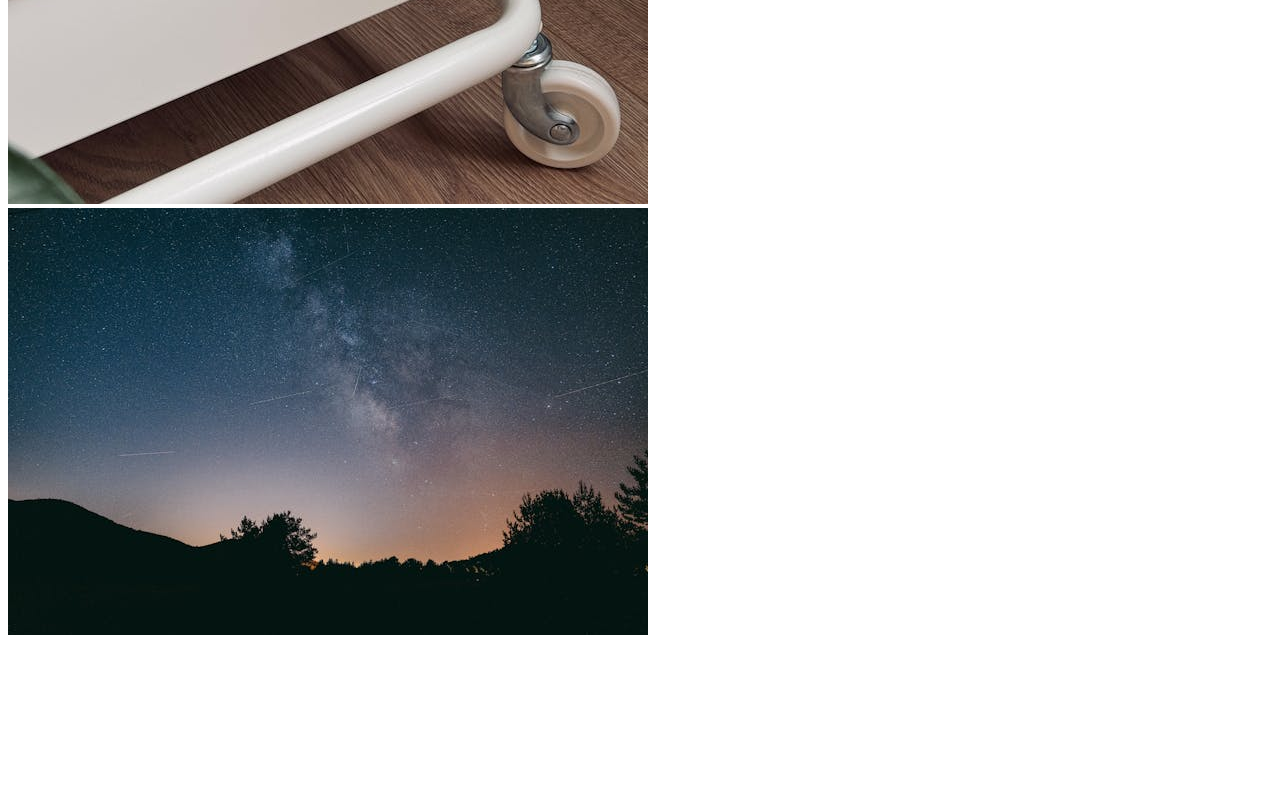
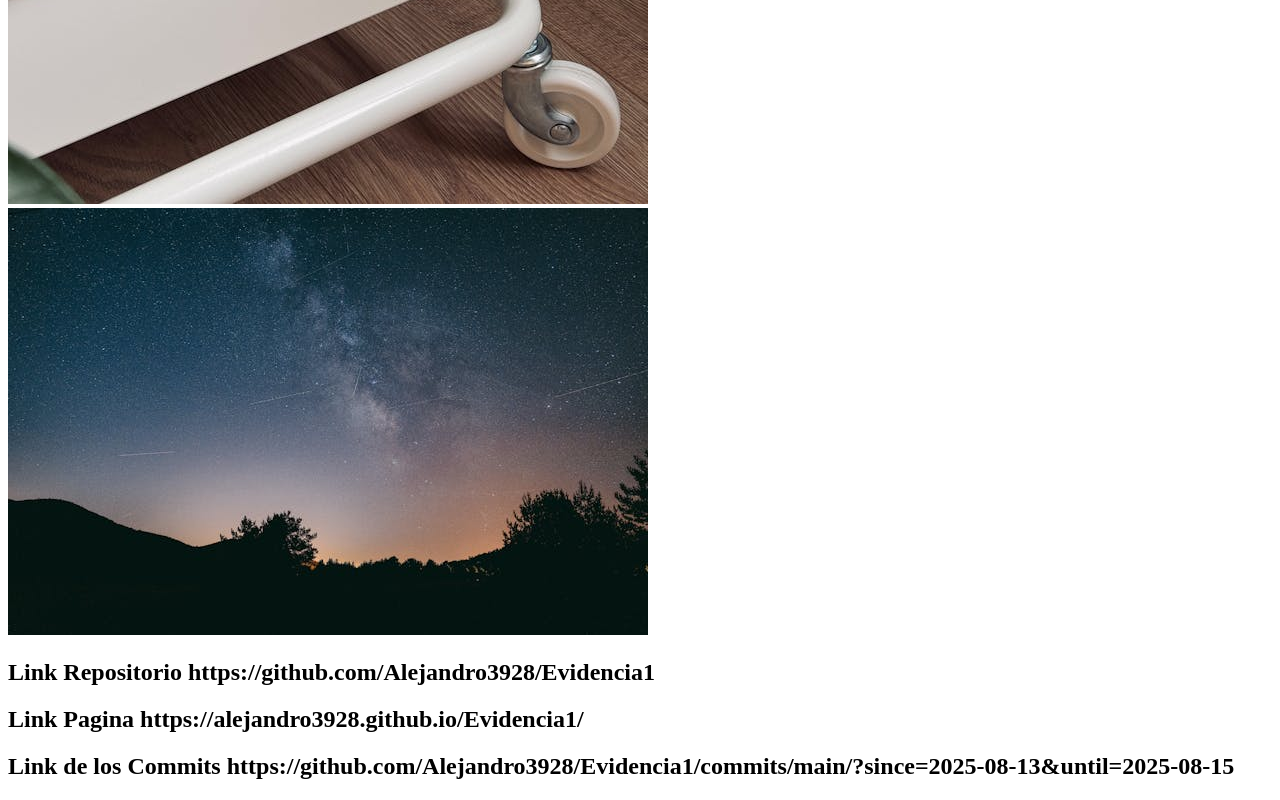
Before and after one commit to Alejandro3928/Evidencia1, a plain HTML site: page index.html in a window 1280 px wide. Shown: the part 729-1529 px from the top of the page. Before the commit the page ends 1376 px from the top, so only its background shows below. Drawn offline with Linux system fonts and the light colour scheme.

Commit message:
Actualizo la pagina con los links

```diff
--- a/index.html
+++ b/index.html
@@ -9,5 +9,8 @@
         <h1> Esta es una prueba </h1>
         <img src="imagennueva.jpg" alt="Un gato gris en un mueble">
         <img src="imagencambiada.jpg" alt="Una imagen de un atardecer">
+        <h2> Link Repositorio https://github.com/Alejandro3928/Evidencia1 </h2>
+        <h2> Link Pagina https://alejandro3928.github.io/Evidencia1/ </h2>
+        <h2> Link de los Commits https://github.com/Alejandro3928/Evidencia1/commits/main/?since=2025-08-13&until=2025-08-15 </h2>
     </body>
 </html>
```
